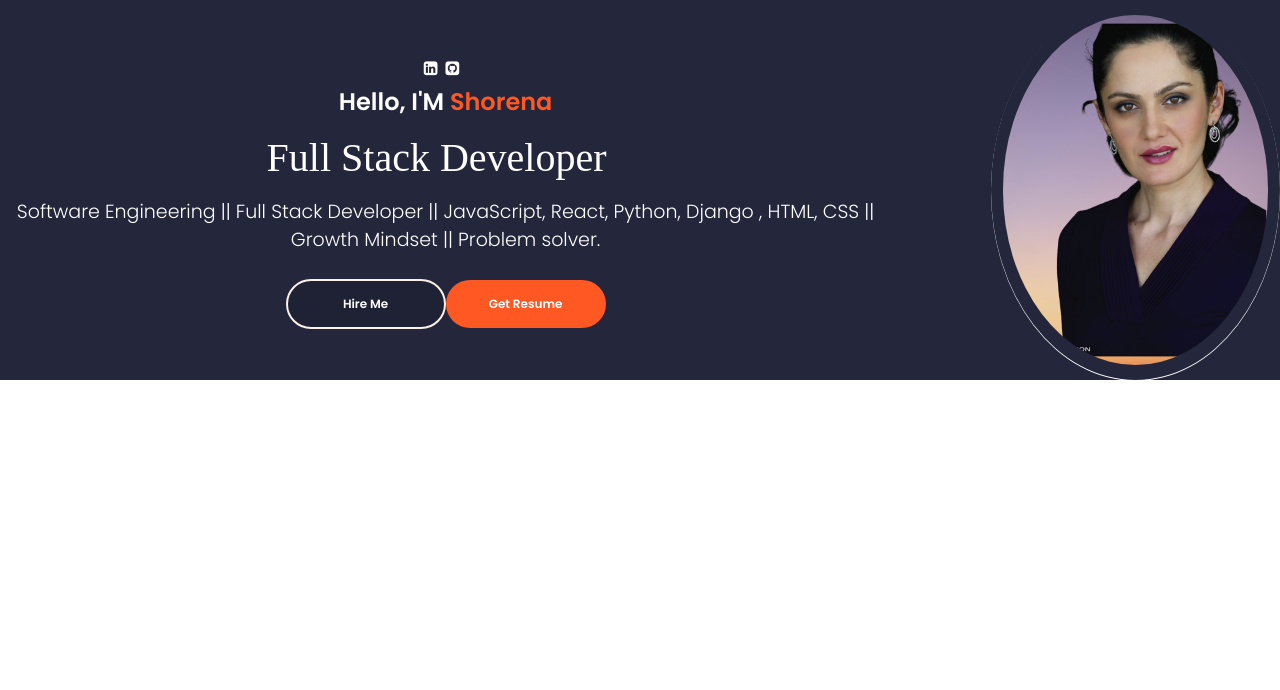
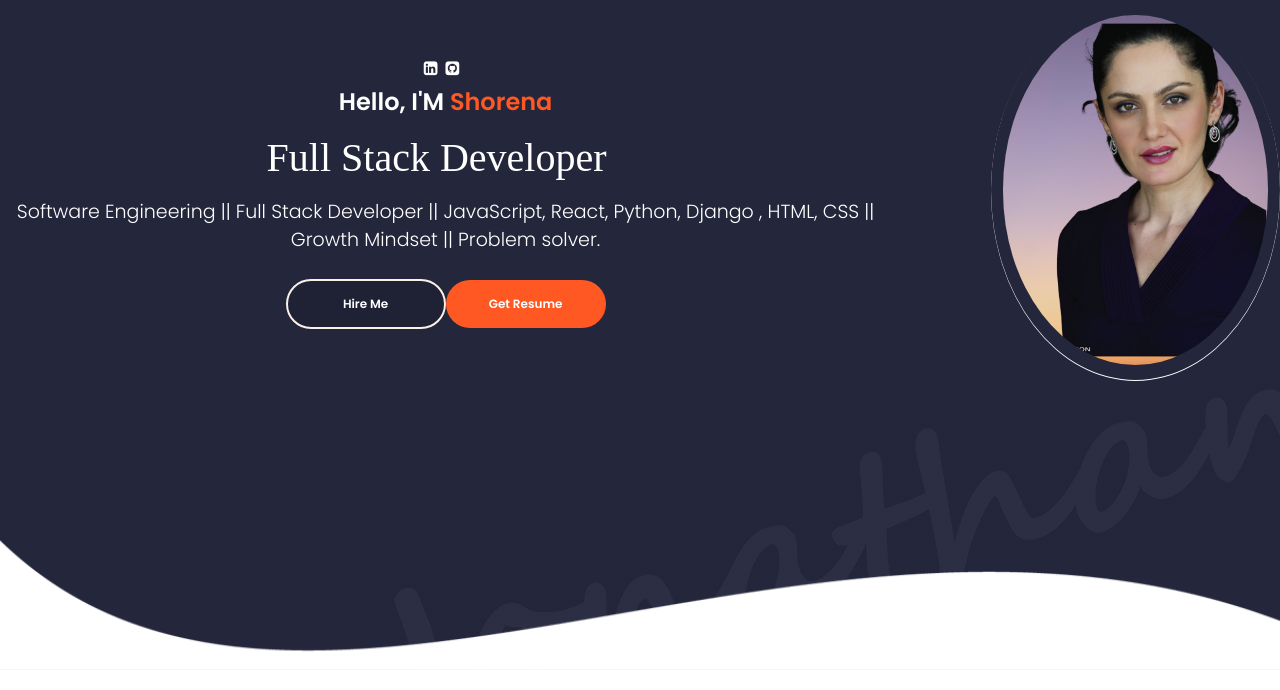
Before and after one commit to ShorenaK/portfolio-SKA, a React (Create React App) app: page / in a window 1280 px wide. Shown: the top 690 px of the page. Built offline with nearby package versions, Linux system fonts and the light colour scheme; a web font is replaced by a local one.

Commit message:
reorginizd files

```diff
--- a/src/App.js
+++ b/src/App.js
@@ -1,13 +1,13 @@
 import './App.css';
-import Profile from './PortfolioContainer/Home/Profile';
-import Footer from './PortfolioContainer/Home/Footer/Footer';
+import Home from './PortfolioContainer/Home/Home';
+
 
 
 function App() {
   return (
     <div className="App">
-      <Profile/>
-      <Footer/>
+      <Home/>
+
     </div>
   );
 }
--- a/src/PortfolioContainer/Home/Home.css
+++ b/src/PortfolioContainer/Home/Home.css
@@ -0,0 +1,8 @@
+.home-container{
+    display: flex;
+    flex-direction: column;
+    justify-content: space-between;
+
+    min-height: 670px;
+    background-image: url('../../assets/Home/bg.jpg');
+}
--- a/src/PortfolioContainer/Home/Home.js
+++ b/src/PortfolioContainer/Home/Home.js
@@ -0,0 +1,13 @@
+import React from 'react'
+import Profile from './Profile/Profile'
+import Footer from './Footer/Footer'
+import './Home.css'
+
+export default function Home() {
+  return (
+    < div className='home-container'>
+        <Profile/>
+        <Footer/>
+    </div>
+  )
+}
--- a/src/PortfolioContainer/Home/Profile.css
+++ b/src/PortfolioContainer/Home/Profile/Profile.css
@@ -5,7 +5,7 @@
     justify-content: center;
     height: 10%;
     min-height: fit-content;
-    background-image: url('../../assets/Home/bg.jpg');
+
 }
 
 .profile-parent{
@@ -62,7 +62,7 @@
 .profile-picture-background{
  height: 92%;
  width: 92%;
- background-image: url('../../assets/Home/profilephoto.png');
+ background-image: url('../../../assets/Home/profilephoto.png');
  background-size: cover;
  border-radius: 50%;
  background-repeat: no-repeat;
```
Also changed, not shown: src/PortfolioContainer/Home/Profile/Profile.js (renamed from src/PortfolioContainer/Home/Profile.js).
